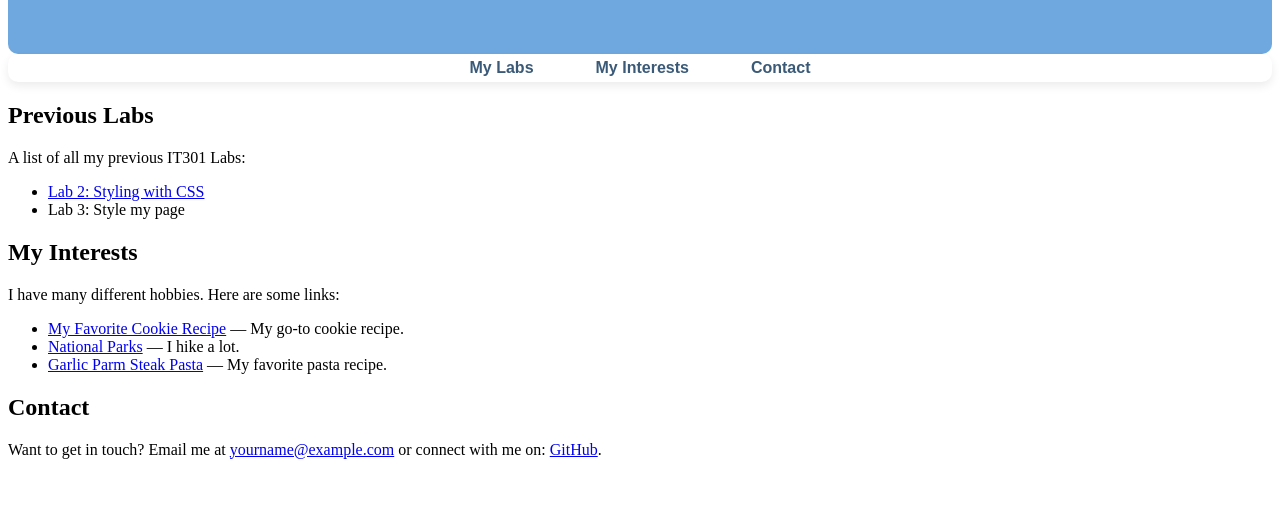
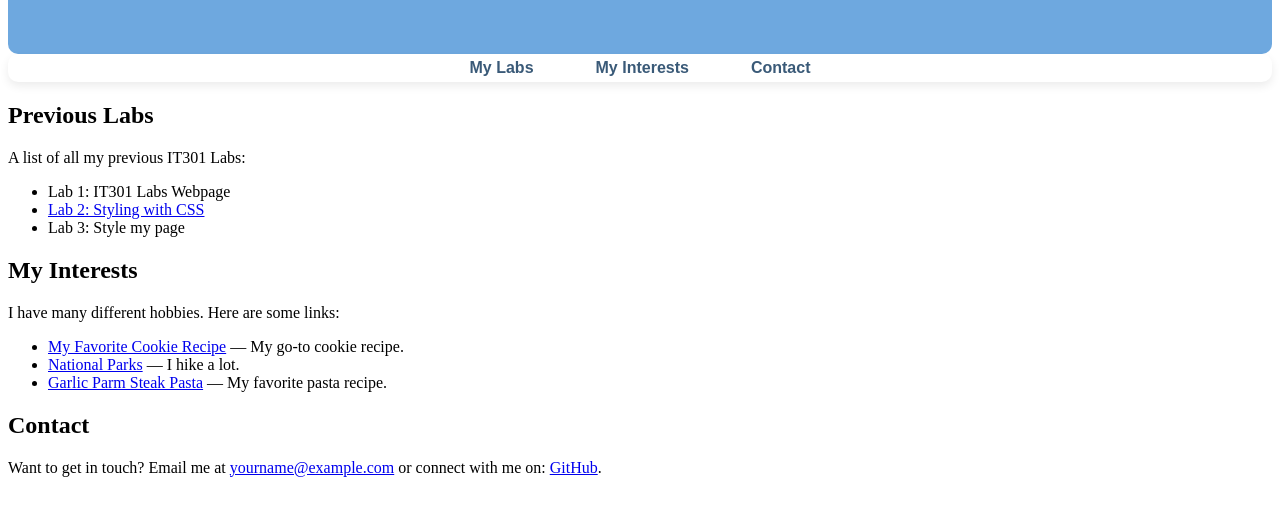
Before and after one commit to victorialiiu/IT301_Labs_Projects, a plain HTML site: page index.html in a window 1280 px wide. Shown: the part 132-648 px from the top of the page. Drawn offline with Linux system fonts and the light colour scheme.

```diff
--- a/index.html
+++ b/index.html
@@ -27,7 +27,7 @@
       <h2>Previous Labs</h2>
       <p>A list of all my previous IT301 Labs:</p>
         <ul>
-          <li><a href=" Lab 1: IT301 Labs Webpage</li>
+          <li>Lab 1: IT301 Labs Webpage</li>
           <li><a href="https://victorialiiu.github.io/IT301_Labs_Projects/Lab2/styling%20with%20CSS.html">Lab 2: Styling with CSS</a></li>
           <li>Lab 3: Style my page</li>
         </ul>
```
